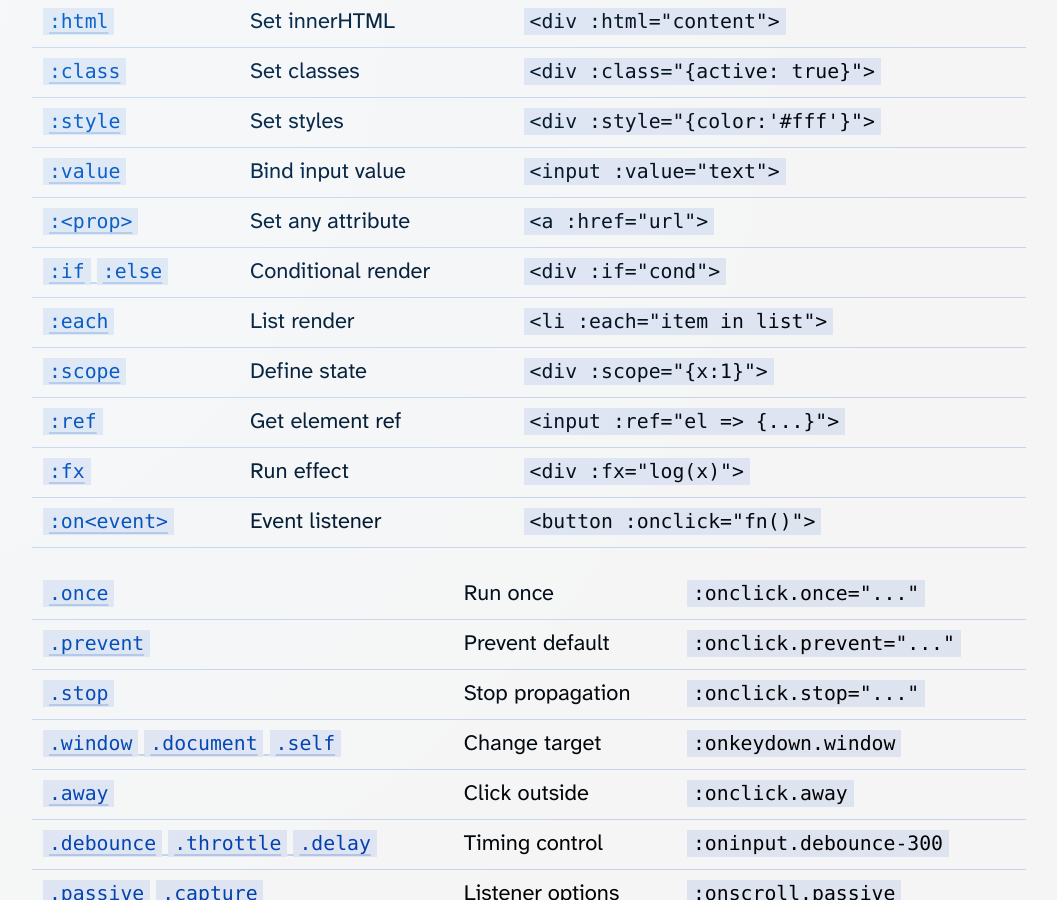
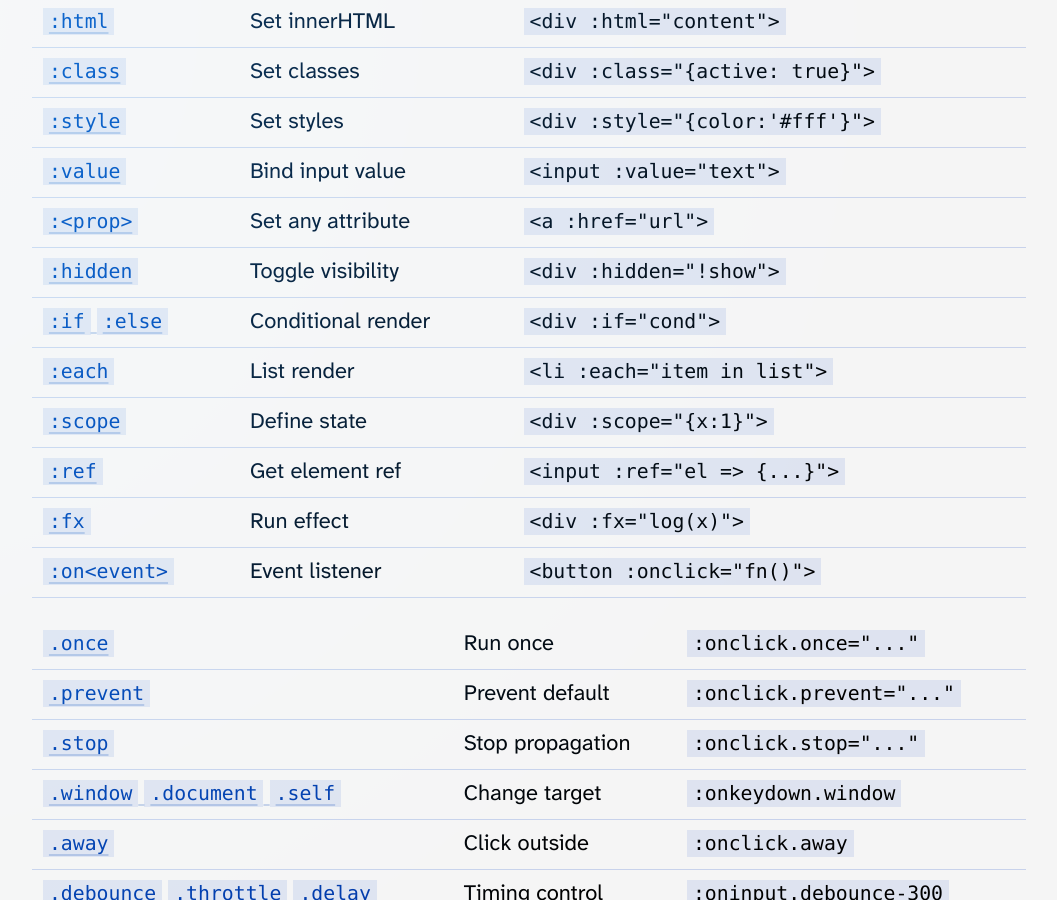
Before and after one commit to dy/sprae, a Jekyll site: the page built from index.md, in a window 1280 px wide and 900 px high, scrolled down 1558 px. Shown: the whole window, without its empty margins (210-1267 px from the left). Built offline with Jekyll 4.4.1, drawn with Linux system fonts in a browser that asks for light colours; our own code applies the rules of GitHub Pages for plain Markdown files.

Commit message:
Update index.md

```diff
--- a/index.md
+++ b/index.md
@@ -65,6 +65,7 @@
 | [`:style`](docs#style) | Set styles | `<div :style="{color:'#fff'}">` |
 | [`:value`](docs#value) | Bind input value | `<input :value="text">` |
 | [`:<prop>`](docs#attr--or---attrs-) | Set any attribute | `<a :href="url">` |
+| [`:hidden`](docs#hidden) | Toggle visibility | `<div :hidden="!show">` |
 | [`:if` `:else`](docs#if--else) | Conditional render | `<div :if="cond">` |
 | [`:each`](docs#each) | List render | `<li :each="item in list">` |
 | [`:scope`](docs#scope) | Define state | `<div :scope="{x:1}">` |
```
